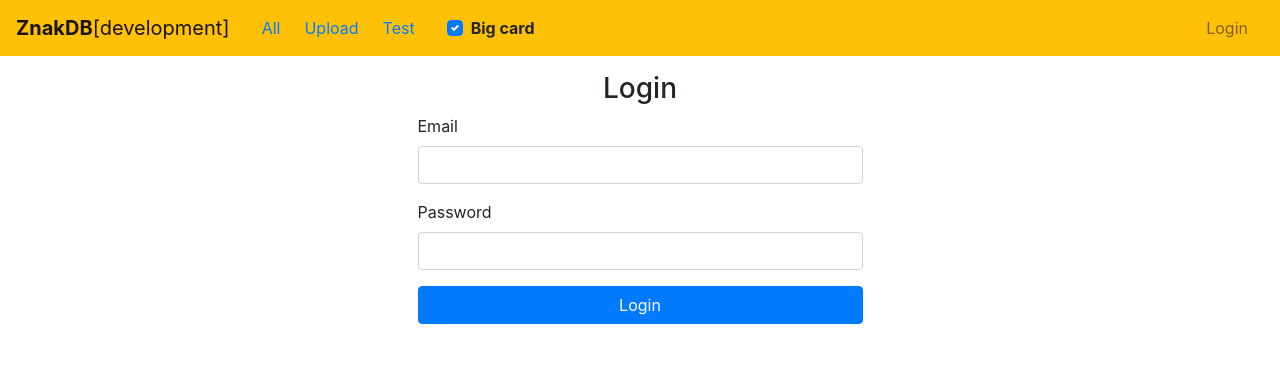
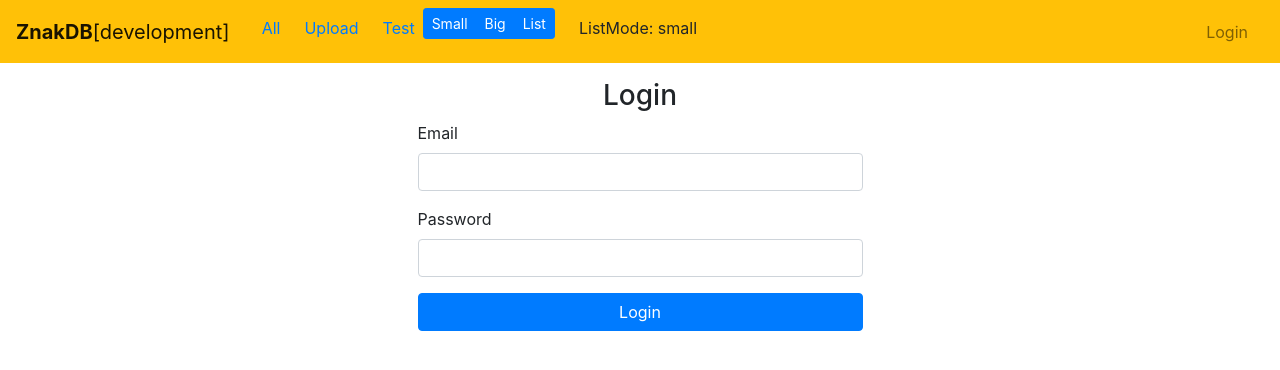
Before and after one commit to swasher/znak, a Vue app: page /login in a window 1280 px wide. Shown: the top 370 px of the page. Built offline with nearby package versions, Linux system fonts and the light colour scheme; no server answers; what vuefire would draw is missing.

Commit message:
some dev

```diff
--- a/src/App.vue
+++ b/src/App.vue
@@ -8,11 +8,25 @@
           <router-link class="nav-link pr-2" to="/">All</router-link>
           <router-link class="nav-link pr-2" to="/upload">Upload</router-link>
           <router-link class="nav-link pr-2" to="/test">Test</router-link>
+
+          <b-form-group v-slot="{ ariaDescribedby }" >
+            <b-form-radio-group
+                    id="btn-radios"
+                    :value="viewMode"
+                    :options="options"
+                    :aria-describedby="ariaDescribedby"
+                    button-variant="primary"
+                    size="sm"
+                    name="radio-btn-outline"
+                    buttons
+                    @change="changeViewMode"
+            ></b-form-radio-group>
+          </b-form-group>
+
           <div class="pl-4 pt-2">
-            <b-form-checkbox :checked="cardStateStore" name="check-button" @change="updateCardSize">
-              <b>Big card</b>
-            </b-form-checkbox>
+            ListMode: {{ viewMode }}
           </div>
+
         </b-nav>
       </div>
 
@@ -50,24 +64,30 @@ export default {
   name: 'App',
   data() {
     return {
-      // IsBigCard: true
-      node_env: process.env.NODE_ENV
+      node_env: process.env.NODE_ENV,
+      selected: "small",
+      options: [
+        { text: 'Small', value: 'small' },
+        { text: 'Big', value: 'big' },
+        { text: 'List', value: 'list' },
+      ]
     }
   },
   computed: {
-    ...mapGetters({
-      user: "user",
-    }),
-    ...mapState({
-      cardStateStore: "cardIsBig"
-    }),
+    ...mapGetters([
+      'user',
+    ]),
+
+    ...mapState([
+      'viewMode'
+    ]),
 
   },
   methods: {
-    updateCardSize(e) {
+    changeViewMode(e) {
       console.log('e=', e)
-      // this.$store.commit('SET_CARD_STATE', e)
-      this.$store.dispatch('setCardSize', e)
+      this.$store.commit('SET_VIEW_MODE', e)
+      // this.$store.dispatch('setViewMode', e)
     },
 
     signOut() {
--- a/src/components/Upload.vue
+++ b/src/components/Upload.vue
@@ -10,11 +10,20 @@
                 multiple
                 accept=".pdf"
                 :file-name-formatter="formatNames"
-        ></b-form-file>
-        <b-progress :value="progress" max=100 show-progress animated class="mt-2"></b-progress>
+        >
+
+            <template slot="file-name" slot-scope="{ names }">
+                <b-badge variant="dark">{{ names[0] }}</b-badge>
+                <b-badge v-if="names.length > 1" variant="dark" class="ml-1">
+                    + {{ names.length - 1 }} More files
+                </b-badge>
+            </template>
+
+        </b-form-file>
+        <b-progress :value="progress" :animated="animated" max=100 show-progress  class="mt-2"></b-progress>
         <b-button @click="uploadFiles" class="mr-2 mt-2" variant="primary">Загрузить</b-button>
         <b-button @click="resetFiles" class="mr-2 mt-2">Сбросить</b-button>
-w
+
         <div v-if="files.length" class="mt-2">
             <b-table sort-by.sync="name" class="small" striped hover :fields="fileTableFields" :items="fileTable">
                 <template v-slot:cell(uploaded)="data">
@@ -76,6 +85,7 @@ w
                 files: [],
                 state: false,
                 progress: 0,
+                animated: true,
                 filesUploaded: [], // list of success uploaded files, for fileTable
                 fileTableFields: [
                     { key: 'name', label: 'Имя файла' },
@@ -124,7 +134,7 @@ w
                     // let file = this.files[0]
                     const reader = new FileReader();
                     reader.onload = function () {
-                        let typedArray = new Uint8Array(reader.result); // <------- WHAT IS THAT 'THIS' (this.result) ??????????
+                        let typedArray = new Uint8Array(reader.result);
                         // console.log('typedArray', typedArray);
                         const loadingTask = pdfjs.getDocument(typedArray).promise;
 
--- a/src/components/Znaki.vue
+++ b/src/components/Znaki.vue
@@ -16,8 +16,8 @@
             ></b-input>
         </b-form>
 
-        <b-card-group v-if=cardStateStore deck class="px-3">
-            <div v-for="(logo) in filteredLogos" :key="logo.id">
+        <b-card-group v-if="viewMode === 'big'" deck class="px-3">
+            <div v-for="(logo, index) in filteredLogos" :key="logo.id">
                 <b-card border-variant="dark" align="center" :header="logo.name" class="m-1">
 
                     <b-img :src="`${logo.id}` | jpegURL" class="thumb1"></b-img>
@@ -37,12 +37,39 @@
             </div>
         </b-card-group>
 
-        <b-card-group v-else deck>
+        <b-card-group v-else-if="viewMode === 'small'" deck>
             <div v-for="(logo) in logos" :key="logo.id">
                 <b-img thumbnail :src="`${logo.id}` | jpegURL" class="thumb1"></b-img>
             </div>
         </b-card-group>
 
+        <b-card-group v-else-if="viewMode === 'list'" deck>
+            <div>
+                <b-table-simple hover small caption-top >
+                    <caption>CAPTION:</caption>
+                    <b-thead head-variant="light">
+                        <b-tr>
+                            <b-th>Pict</b-th>
+                            <b-th>Name</b-th>
+                            <b-th>Desc</b-th>
+                            <b-th>Tags</b-th>
+                        </b-tr>
+                    </b-thead>
+                    <b-tbody>
+
+                        <b-tr v-for="(logo) in logos" :key="logo.id">
+                            <b-td><b-img :src="`${logo.id}` | jpegURL" class="thumb1"></b-img></b-td>
+                            <b-td>{{ logo.name }} </b-td>
+                            <b-td>{{ logo.description }} </b-td>
+                            <b-td><b-form-tags  v-if="logo.tags" size="sm" placeholder=""  v-model="logo.tags" ></b-form-tags></b-td>
+                        </b-tr>>
+
+                    </b-tbody>
+                </b-table-simple>
+            </div>
+
+
+        </b-card-group>
 
 
 <!--&lt;!&ndash;        <h3>Combined logos</h3>&ndash;&gt;-->
@@ -77,13 +104,16 @@
 
         name: 'Znaki',
 
+        firestore: {
+            logos: logosCollection
+        },
+
         props: {
-          // bigCard: Boolean,
         },
 
         computed: {
             ...mapState({
-                cardStateStore: "cardIsBig"
+                viewMode: "viewMode"
             }),
             // URL: () => URL,
             filteredLogos: function () {
@@ -108,14 +138,13 @@
             }
         },
 
-        firestore: {
-            logos: logosCollection
-        },
+
 
         methods: {
 
             removeLogo: function (id, index) {
                 console.log('id=', id)
+                console.log('index=', index)
                 // let fn = this.logos[index].filename
                 // console.log('fn=', fn)
                 let jpgRef = storage.ref(id+JPEG_EXT);
@@ -134,14 +163,16 @@
                 });
 
                 logosCollection.doc(id).delete().then(() =>{
-                        this.$bvToast.toast(this.logos[index].name, {
-                            title: 'Delete:',
-                            autoHideDelay: 3000
-                        })
-                        this.$delete(this.logos, index);
+                    console.log('Debug value:', this.logos[index])
+                    this.$bvToast.toast(this.logos[index].name, {
+                        title: 'Удален значок:',
+                        variant: 'success',
+                        autoHideDelay: 3000
+                    })
+                    this.$delete(this.logos, index);
                 })
                     .catch((error) => {
-                        console.error(error);
+                        console.error('Error delete:', error);
                     })
             },
 
--- a/src/store.js
+++ b/src/store.js
@@ -12,15 +12,15 @@ export default new Vuex.Store({
       loggedIn: false,
       data: null
     },
-    cardIsBig: true,
+    viewMode: 'small',
   },
 
   getters: {
     user(state){
       return state.user
     },
-    cardIsBig(state){
-      return state.cardIsBig
+    viewMode(state){
+      return state.viewMode
     }
   },
 
@@ -34,12 +34,9 @@ export default new Vuex.Store({
     OUT_USER: state => {
       state.user = { loggedIn: false, data: null };
     },
-    SET_CARD_STATE(state, value) {
-      state.cardIsBig = value
+    SET_VIEW_MODE(state, value) {
+      state.viewMode = value
     },
-    // CARD_SIZE_BIG: state => {
-    //   state.bigCard = true
-    // }
   },
 
   actions: {
@@ -59,9 +56,8 @@ export default new Vuex.Store({
       context.commit('OUT_USER');
     },
 
-    setCardSize({commit}, cardState) {
-      commit('SET_CARD_STATE', cardState)
+    setViewMode({commit}, viewMode) {
+      commit('SET_VIEW_MODE', viewMode)
     }
-
   }
 });
```
Also changed, not shown: 1 other file (tests, documents, lock files or other folders).
